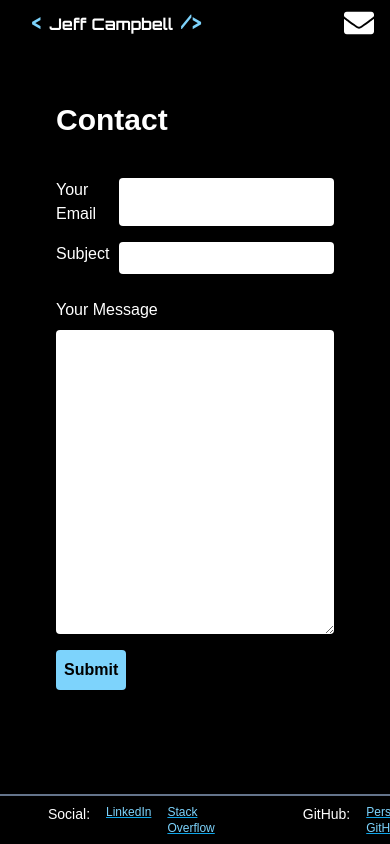
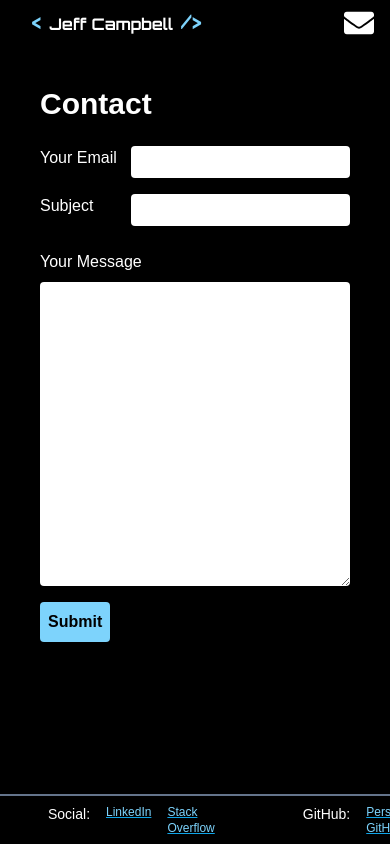
Before and after one commit to Cam06002/jeffcodes, a Next.js app: page /contact in a window 390 px wide. Shown: the top 844 px of the page. Built offline with nearby package versions, Linux system fonts and the light colour scheme.

Commit message:
updated gaps for phone screens

```diff
--- a/src/app/contact/page.tsx
+++ b/src/app/contact/page.tsx
@@ -19,15 +19,15 @@ const Contact: FC = () => {
   }
 
   return(
-    <div className="w-full h-full p-12 flex flex-col text-white">
-      <h3 className="text-align-center text-3xl font-bold mb-8">Contact</h3>
+    <div className="w-full h-full p-8 md:p-12 flex flex-col text-white">
+      <h3 className="text-align-center text-3xl font-bold mb-4 md:mb-8">Contact</h3>
       <form
         className="flex flex-col"
         onSubmit={handleSubmit(onSubmit)}
       >
         <div className="flex md:flex-row align-middle my-2">
           <label
-            className="mr-2 w-24"
+            className="mr-1 md:mr-2 w-24"
             htmlFor="email"
           >Your Email</label>
           <input
@@ -38,7 +38,7 @@ const Contact: FC = () => {
         </div>
         <div className="flex md:flex-row content-center my-2">
           <label
-            className="mr-2 w-24"
+            className="mr-1 md:mr-2 w-24"
             htmlFor="subject"
           >Subject</label>
           <input
```
